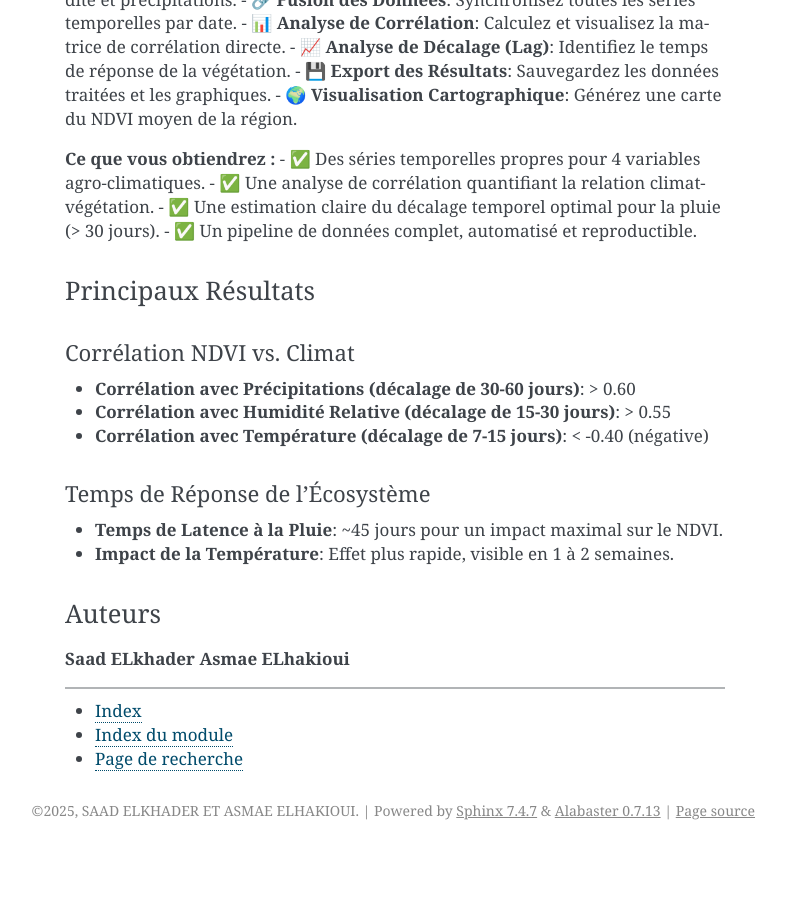
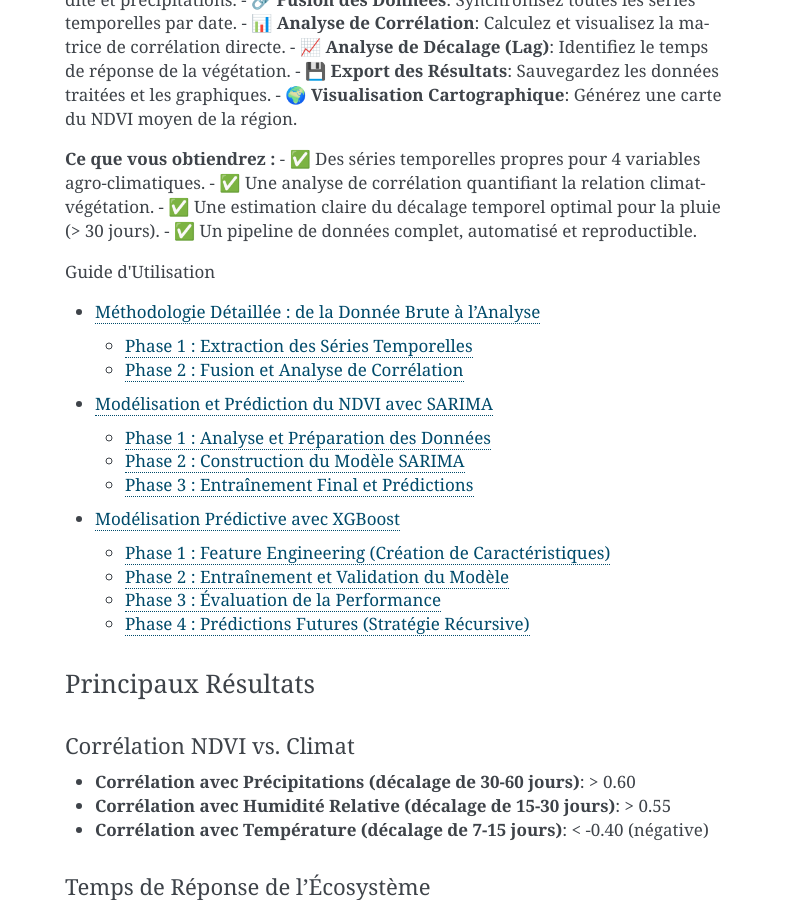
Before and after one commit to saadelkhader/TimeSeriesNDVI, a Sphinx documentation site: the page built from docs/index.rst, in a window 1280 px wide and 900 px high, scrolled down 1813 px. Shown: the whole window, without its empty margins (355-1141 px from the left). Built offline with Sphinx 7.4.7, drawn with Linux system fonts in a browser that asks for light colours; pages that are not in the unit, such as notebooks, are missing from menus; before the commit the page ends 2663 px from its top, so only the background shows below that.

Commit message:
Update index.rst

```diff
--- a/docs/index.rst
+++ b/docs/index.rst
@@ -107,6 +107,9 @@ Suivez nos tutoriels pour maîtriser le projet :
    user_guide/index
    user_guide/data_sources
    user_guide/correlation_analysis
+   data
+   model_sarima
+   model_xgboost
 
 
 .. toctree::
```
